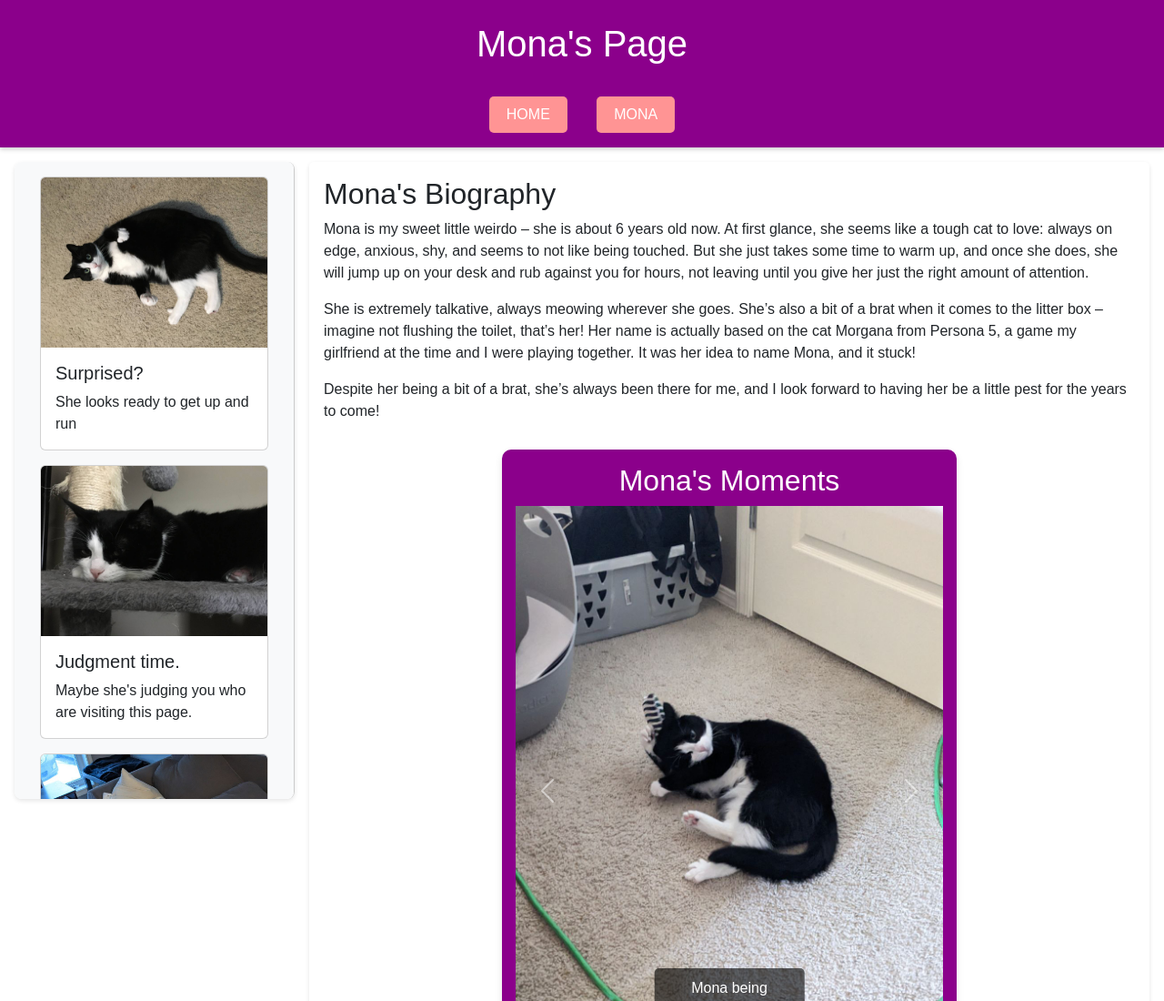
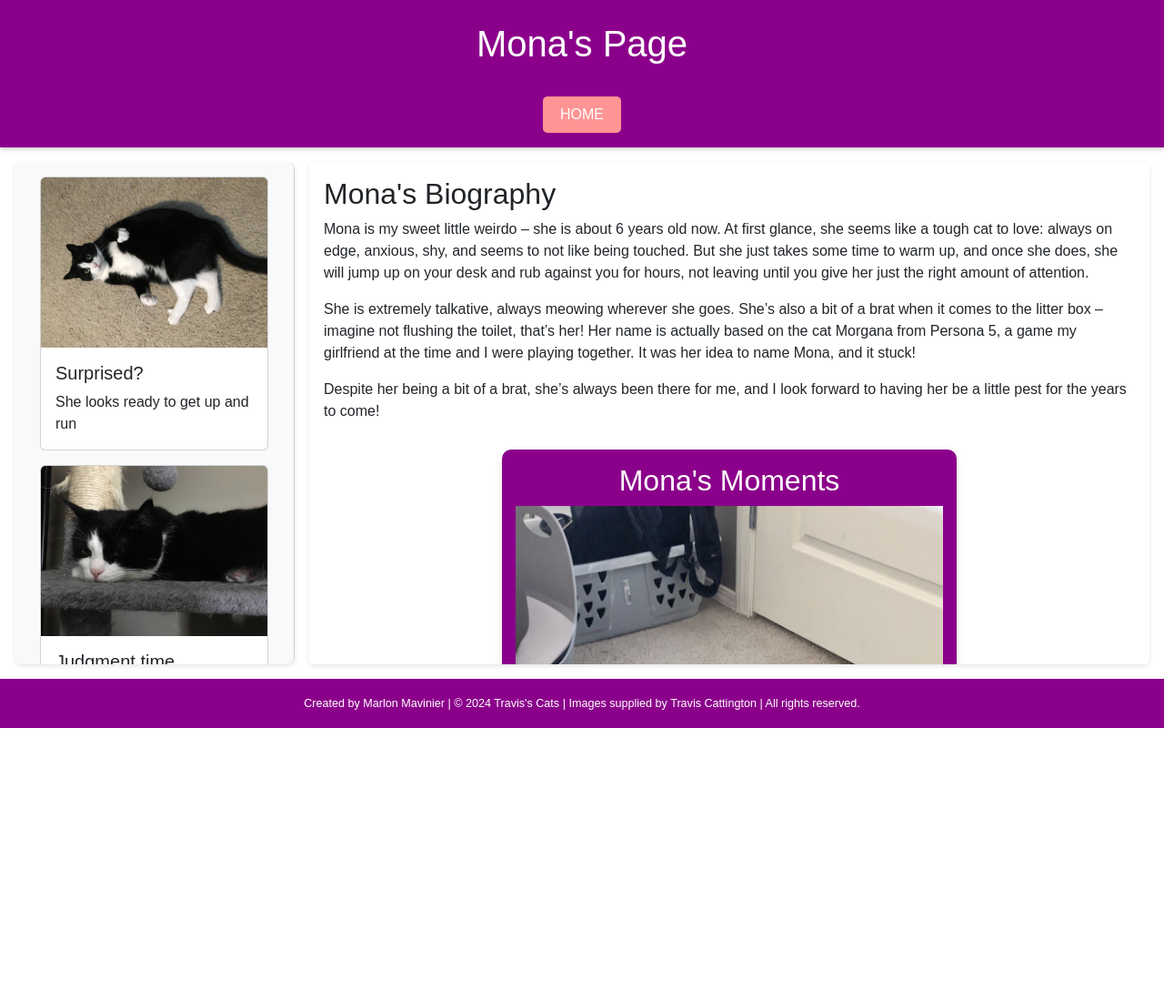
Before and after one commit to Luke8877/Assignment-3, a plain HTML site: page mona.html in a window 1280 px wide. Shown: the top 1100 px of the page at 91% size. After the commit the page ends 800 px from the top, so only its background shows below. Drawn offline with nearby package versions, Linux system fonts and the light colour scheme.

Commit message:
fixes monas page

```diff
--- a/CSS/mona.css
+++ b/CSS/mona.css
@@ -1,4 +1,8 @@
-/* Header and Footer Styles */
+html, body {
+    margin: 0;
+    padding: 0;
+    height: 100%;
+}/* Header and Footer Styles */
 header,
 footer {
     background-color: #8B008B;
--- a/mona.html
+++ b/mona.html
@@ -23,7 +23,7 @@
         <h1 class="navbar-text">Mona's Page</h1>
         <nav class="main-nav">
             <a href="index.html" class="btn btn-info">Home</a>
-            <a href="mona.html" class="btn btn-info">Mona</a>
+            <!-- <a href="mona.html" class="btn btn-info">Mona</a> -->
         </nav>
     </header>
 
@@ -67,7 +67,6 @@
                         </div>
                     </div>
                 </div>
-            </div>
         </aside>
 
         <!-- main content -->
```
